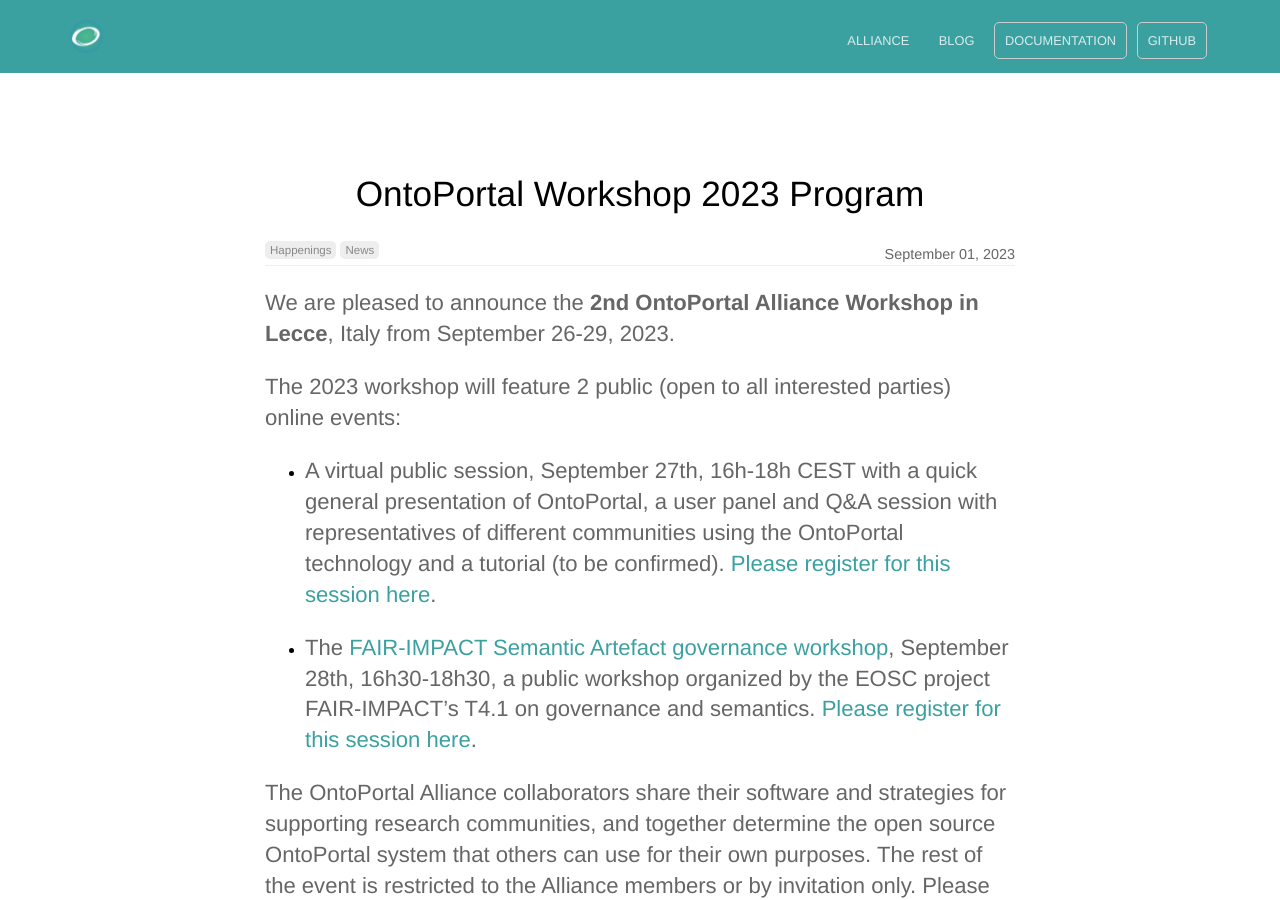
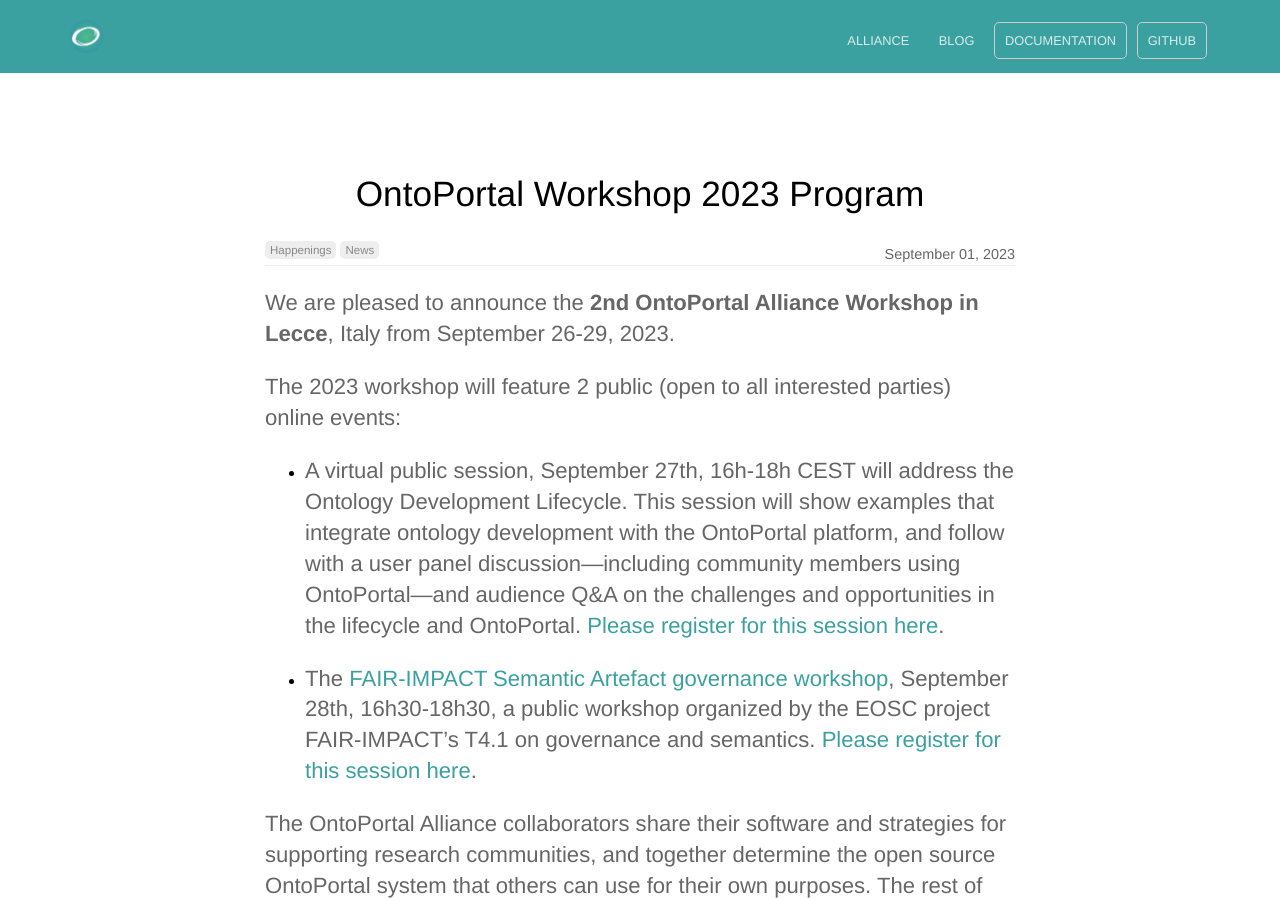
Before and after one commit to ontoportal/website, a Jekyll site: the page built from _posts/2023-09-01-ontoportal-workshop-2023-program.md, in a window 1280 px wide and 900 px high. Built offline with Jekyll 4.4.1, drawn with Linux system fonts in a browser that asks for light colours.

Commit message:
updated virtual public session description per meeting

```diff
--- a/_posts/2023-09-01-ontoportal-workshop-2023-program.md
+++ b/_posts/2023-09-01-ontoportal-workshop-2023-program.md
@@ -11,7 +11,7 @@
 We are pleased to announce the **2nd OntoPortal Alliance Workshop in Lecce**, Italy from September 26-29, 2023.
 
 The 2023 workshop will feature 2 public (open to all interested parties) online events:
-* A virtual public session, September 27th, 16h-18h CEST with a quick general presentation of OntoPortal, a user panel and Q&A session with representatives of different communities using the OntoPortal technology and a tutorial (to be confirmed). [Please register for this session here](https://forms.gle/Bz3xBGRoXYxj31r87).
+* A virtual public session, September 27th, 16h-18h CEST will address the  Ontology Development Lifecycle. This session will show examples that integrate ontology development with the OntoPortal platform, and follow with a user panel discussion—including community members using OntoPortal—and audience Q&A on the challenges and opportunities in the lifecycle and OntoPortal. [Please register for this session here](https://forms.gle/Bz3xBGRoXYxj31r87).
 
 * The [FAIR-IMPACT Semantic Artefact governance workshop](https://fair-impact.eu/events/fair-impact-events/fair-impact-semantic-artefact-governance-workshop), September 28th, 16h30-18h30, a public workshop organized by the EOSC project FAIR-IMPACT’s T4.1 on governance and semantics. [Please register for this session here](https://fair-impact.eu/events/fair-impact-events/fair-impact-semantic-artefact-governance-workshop).
 
```
